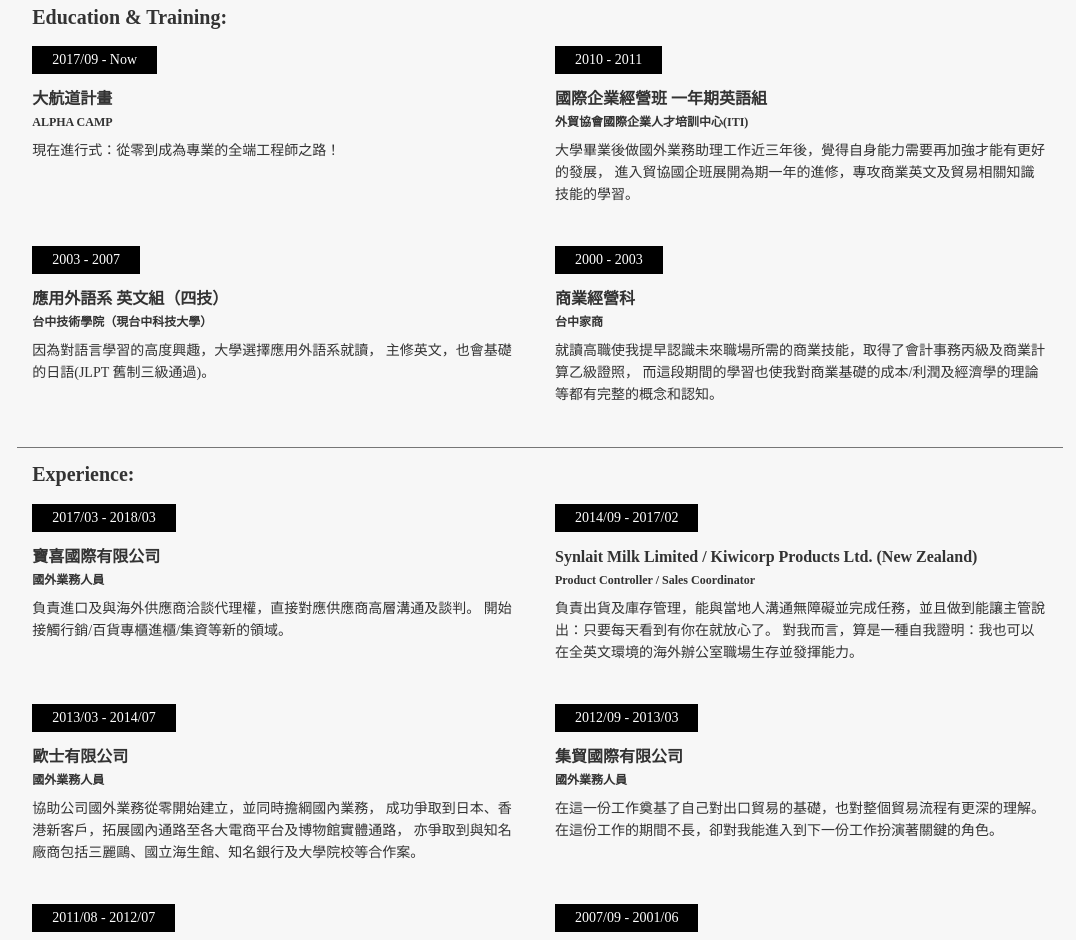
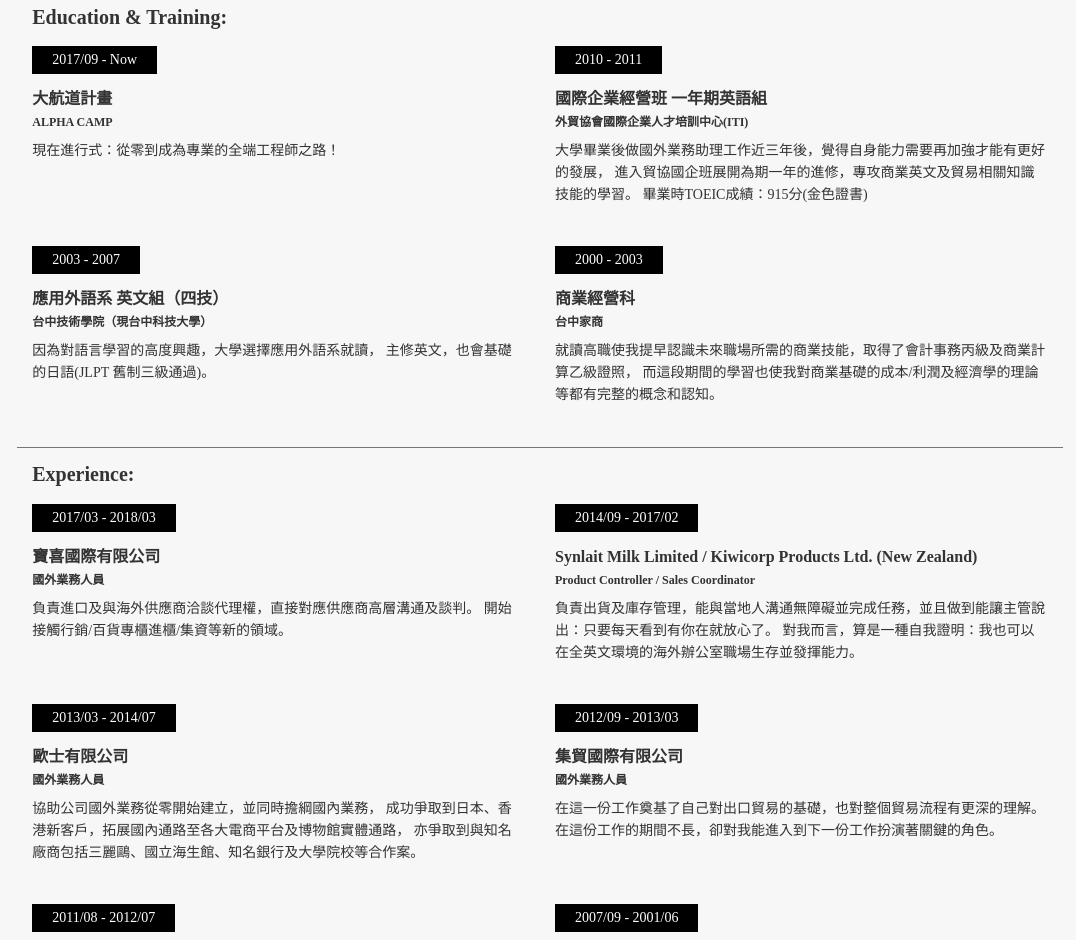
Before and after one commit to peichenchung/revi-resume, a plain HTML site: page index.html in a window 1280 px wide. Shown: the part 1799-2739 px from the top of the page, without its empty margins (100-1176 px from the left). Drawn offline with Linux system fonts and the light colour scheme.

Commit message:
add toeic grade

```diff
--- a/index.html
+++ b/index.html
@@ -153,6 +153,7 @@
             <h6>外貿協會國際企業人才培訓中心(ITI)</h6>
             <p>大學畢業後做國外業務助理工作近三年後，覺得自身能力需要再加強才能有更好的發展，
               進入貿協國企班展開為期一年的進修，專攻商業英文及貿易相關知識技能的學習。
+              畢業時TOEIC成績：915分(金色證書)
             </p>
           </div>
         </div>
```
